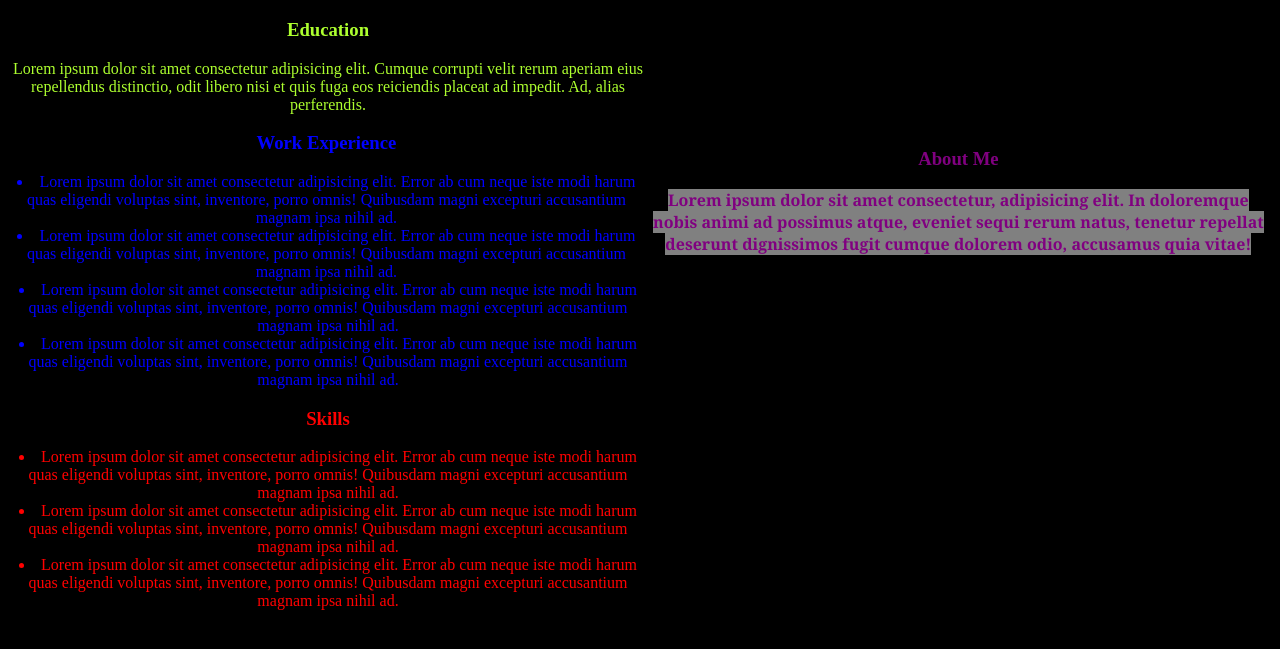
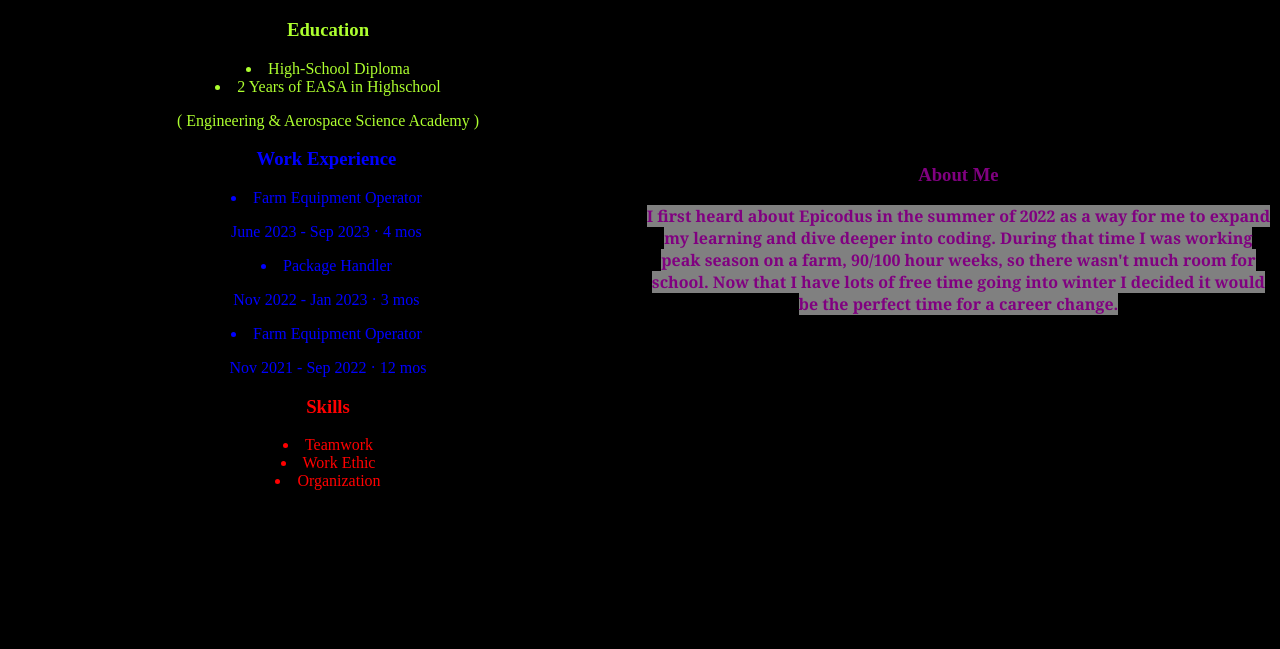
Before and after one commit to tdietzel/Resume_Website, a plain HTML site: page index.html in a window 1280 px wide. Shown: the part 61-710 px from the top of the page. Drawn offline with Linux system fonts and the light colour scheme.

Commit message:
Add resume info instead of lorem.

```diff
--- a/index.html
+++ b/index.html
@@ -12,24 +12,28 @@
     </div>
     <div class="education">
         <h3>Education</h3>
-        <p>Lorem ipsum dolor sit amet consectetur adipisicing elit. Cumque corrupti velit rerum aperiam eius repellendus distinctio, odit libero nisi et quis fuga eos reiciendis placeat ad impedit. Ad, alias perferendis.</p>
+        <li>High-School Diploma</li>
+        <li>2 Years of EASA in Highschool</li>
+        <p>( Engineering & Aerospace Science Academy )</p>
     </div>
     <div class="about-me">
         <h3>About Me</h3>
-        <p><span class="flashy">Lorem ipsum dolor sit amet consectetur, adipisicing elit. In doloremque nobis animi ad possimus atque, eveniet sequi rerum natus, tenetur repellat deserunt dignissimos fugit cumque dolorem odio, accusamus quia vitae!</span></p>
+        <p><span class="flashy">I first heard about Epicodus in the summer of 2022 as a way for me to expand my learning and dive deeper into coding. During that time I was working peak season on a farm, 90/100 hour weeks, so there wasn't much room for school. Now that I have lots of free time going into winter I decided it would be the perfect time for a career change.</span></p>
     </div>
     <div class="experience">
         <h3>Work Experience</h3>
-        <li>Lorem ipsum dolor sit amet consectetur adipisicing elit. Error ab cum neque iste modi harum quas eligendi voluptas sint, inventore, porro omnis! Quibusdam magni excepturi accusantium magnam ipsa nihil ad.</li>
-        <li>Lorem ipsum dolor sit amet consectetur adipisicing elit. Error ab cum neque iste modi harum quas eligendi voluptas sint, inventore, porro omnis! Quibusdam magni excepturi accusantium magnam ipsa nihil ad.</li>
-        <li>Lorem ipsum dolor sit amet consectetur adipisicing elit. Error ab cum neque iste modi harum quas eligendi voluptas sint, inventore, porro omnis! Quibusdam magni excepturi accusantium magnam ipsa nihil ad.</li>
-        <li>Lorem ipsum dolor sit amet consectetur adipisicing elit. Error ab cum neque iste modi harum quas eligendi voluptas sint, inventore, porro omnis! Quibusdam magni excepturi accusantium magnam ipsa nihil ad.</li>
+    <li>Farm Equipment Operator</li>
+    <p>June 2023 - Sep 2023 · 4 mos</p>
+    <li>Package Handler</li>
+    <p>Nov 2022 - Jan 2023 · 3 mos</p>
+    <li>Farm Equipment Operator</li>
+    <p>Nov 2021 - Sep 2022 · 12 mos</p>
     </div>
     <div class="skills">
         <h3>Skills</h3>
-        <li>Lorem ipsum dolor sit amet consectetur adipisicing elit. Error ab cum neque iste modi harum quas eligendi voluptas sint, inventore, porro omnis! Quibusdam magni excepturi accusantium magnam ipsa nihil ad.</li>
-        <li>Lorem ipsum dolor sit amet consectetur adipisicing elit. Error ab cum neque iste modi harum quas eligendi voluptas sint, inventore, porro omnis! Quibusdam magni excepturi accusantium magnam ipsa nihil ad.</li>
-        <li>Lorem ipsum dolor sit amet consectetur adipisicing elit. Error ab cum neque iste modi harum quas eligendi voluptas sint, inventore, porro omnis! Quibusdam magni excepturi accusantium magnam ipsa nihil ad.</li>
+        <li>Teamwork</li>
+        <li>Work Ethic</li>
+        <li>Organization</li>
     </div>
 </body>
 </html>
```
